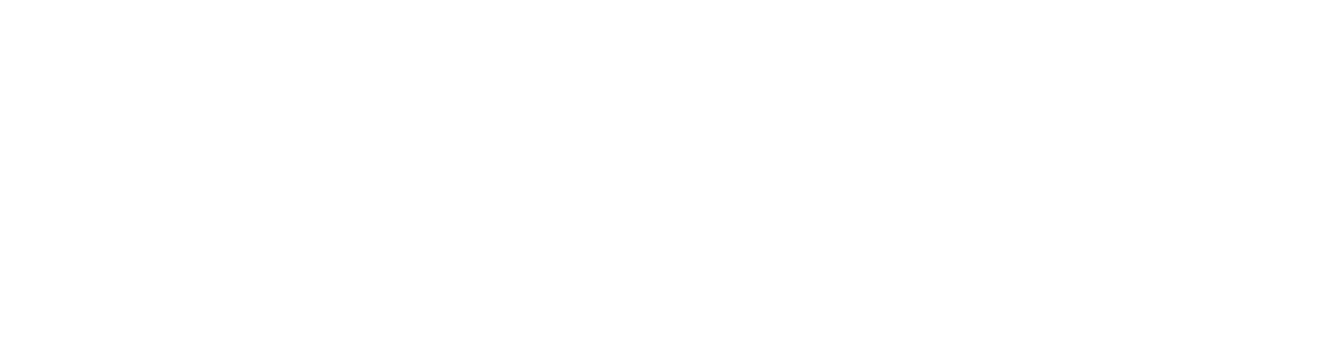
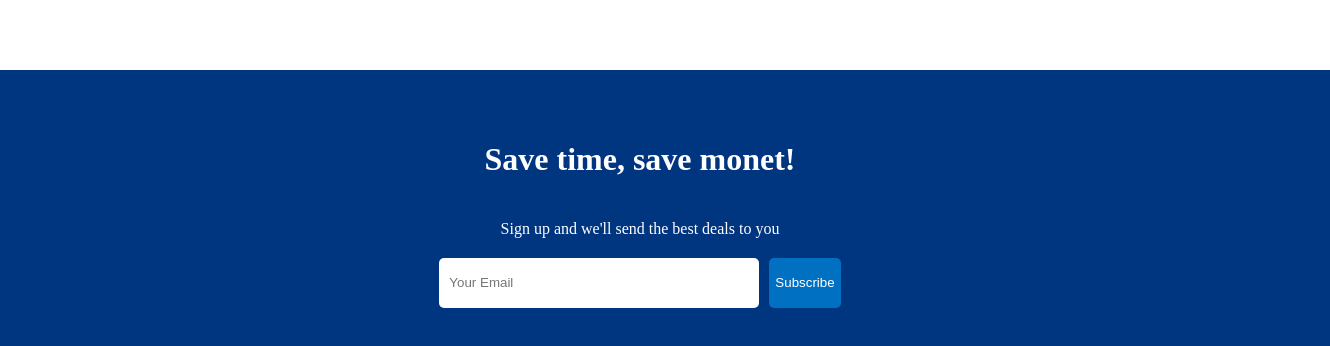
Before and after one commit to tanjil14/Hotel-booking-app-client, a React (Create React App) app: page / in a window 1280 px wide. Shown: the part 1513-1859 px from the top of the page, 1330 px wide, since content can reach past the window. Before the commit the page ends 1503 px from the top, so only its background shows below. Built offline with nearby package versions, Linux system fonts and the light colour scheme.

Commit message:
implement email list

```diff
--- /dev/null
+++ b/src/components/mailList/MailList.jsx
@@ -0,0 +1,16 @@
+import './mailList.css';
+
+const MailList = () => {
+    return (
+        <div className='mail'>
+            <h1 className="mailTitle">Save time, save monet!</h1>
+            <span className="mailDesc">Sign up and we'll send the best deals to you</span>
+            <div className="mailInputContainer">
+                <input type="text"  placeholder='Your Email'/>
+                <button>Subscribe</button>
+            </div>
+        </div>
+    );
+};
+
+export default MailList;
--- /dev/null
+++ b/src/components/mailList/mailList.css
@@ -0,0 +1,28 @@
+.mail{
+    width: 100%;
+    margin-top: 50px;
+    background-color: #003580;
+    color: white;
+    display: flex;
+    flex-direction: column;
+    align-items: center;
+    gap: 20px;
+    padding: 50px;
+}
+.mailInputContainer>input{
+    width: 300px;
+    height: 30px;
+    padding: 10px;
+    border:none;
+    margin-right: 10px;
+    border-radius: 5px;
+}
+.mailInputContainer>button{
+    height: 50px;
+    background-color: #0071c2;
+    color: white;
+    font-weight: 500;
+    border:none;
+    border-radius: 5px;
+    cursor: pointer;
+}
--- a/src/pages/home/Home.jsx
+++ b/src/pages/home/Home.jsx
@@ -5,6 +5,7 @@
 import Navbar from "../../components/navbar/Navbar";
 import PropertyList from "../../components/propertyList/PropertyList";
 import FeaturedProperties from "../../components/featuredProperties/FeaturedProperties";
+import MailList from "../../components/mailList/MailList";
 const Home = () => {
   return (
     <div>
@@ -16,6 +17,7 @@
         <PropertyList/>
         <h1 className="homeTitle">Homes guests love</h1>
         <FeaturedProperties/>
+        <MailList/>
       </div>
     </div>
   );
```
Also changed, not shown: 1 other file (tests, documents, lock files or other folders).
